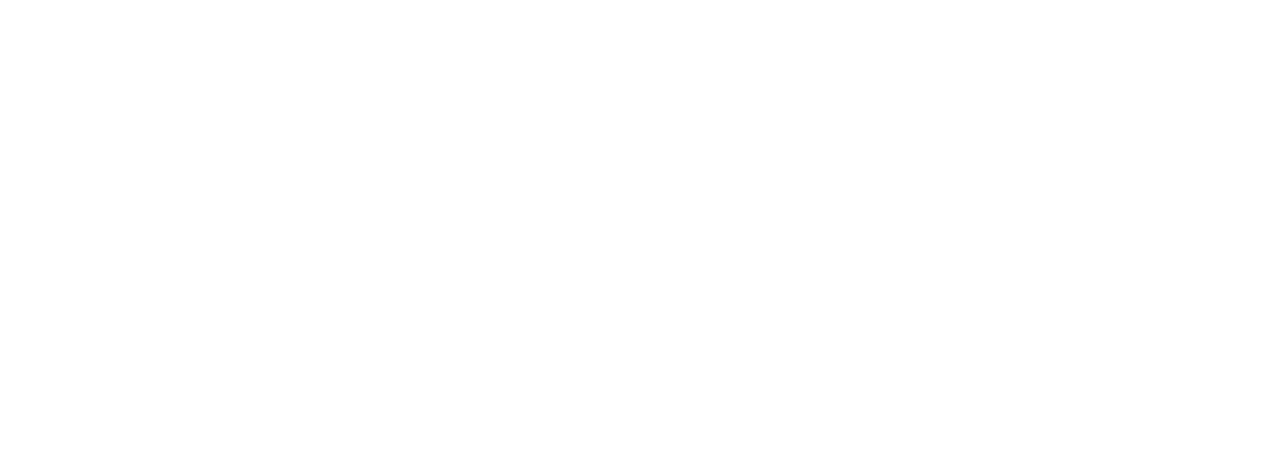
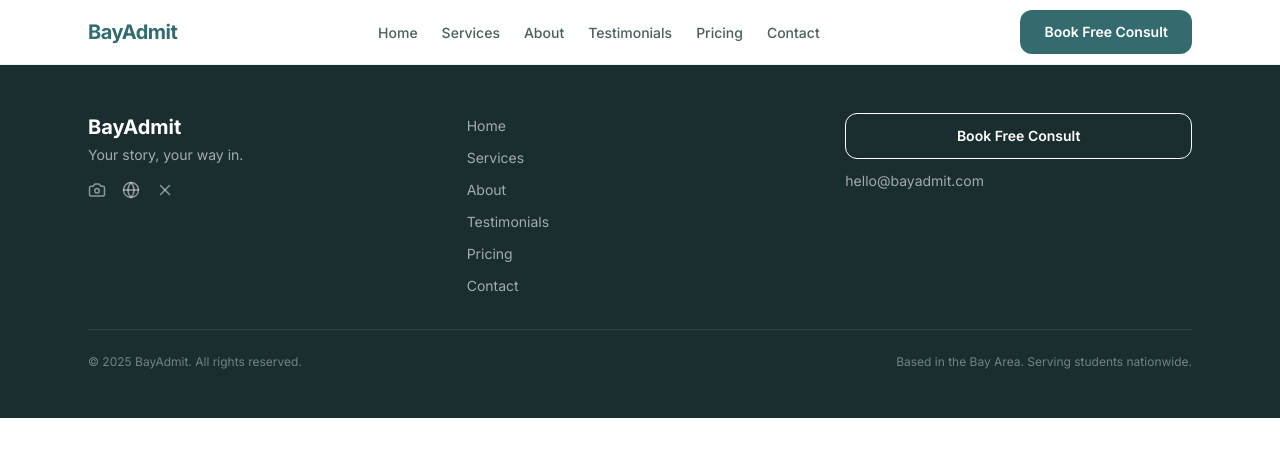
Before and after one commit to hrsinghvi/925admit, a Next.js app: page / in a window 1280 px wide. Shown: the top 456 px of the page. Built offline with nearby package versions, Linux system fonts and the light colour scheme.

Commit message:
feat: add root layout with Inter font, Nav, Footer

```diff
--- a/app/layout.tsx
+++ b/app/layout.tsx
@@ -1,33 +1,33 @@
-import type { Metadata } from "next";
-import { Geist, Geist_Mono } from "next/font/google";
-import "./globals.css";
+import type { Metadata } from 'next'
+import { Inter } from 'next/font/google'
+import './globals.css'
+import Nav from '@/components/Nav'
+import Footer from '@/components/Footer'
 
-const geistSans = Geist({
-  variable: "--font-geist-sans",
-  subsets: ["latin"],
-});
-
-const geistMono = Geist_Mono({
-  variable: "--font-geist-mono",
-  subsets: ["latin"],
-});
+const inter = Inter({ subsets: ['latin'] })
 
 export const metadata: Metadata = {
-  title: "Create Next App",
-  description: "Generated by create next app",
-};
+  title: {
+    default: 'BayAdmit | Bay Area College Essay Coaching & Admissions Counseling',
+    template: '%s | BayAdmit',
+  },
+  description:
+    "Bay Area's premier college essay coaching service. We help students find their voice, craft compelling narratives, and stand out in the admissions process.",
+  openGraph: {
+    siteName: 'BayAdmit',
+    type: 'website',
+    locale: 'en_US',
+  },
+}
 
-export default function RootLayout({
-  children,
-}: Readonly<{
-  children: React.ReactNode;
-}>) {
+export default function RootLayout({ children }: { children: React.ReactNode }) {
   return (
-    <html
-      lang="en"
-      className={`${geistSans.variable} ${geistMono.variable} h-full antialiased`}
-    >
-      <body className="min-h-full flex flex-col">{children}</body>
+    <html lang="en">
+      <body className={`${inter.className} bg-white text-brand-neutral antialiased`}>
+        <Nav />
+        <main>{children}</main>
+        <Footer />
+      </body>
     </html>
-  );
+  )
 }
```
